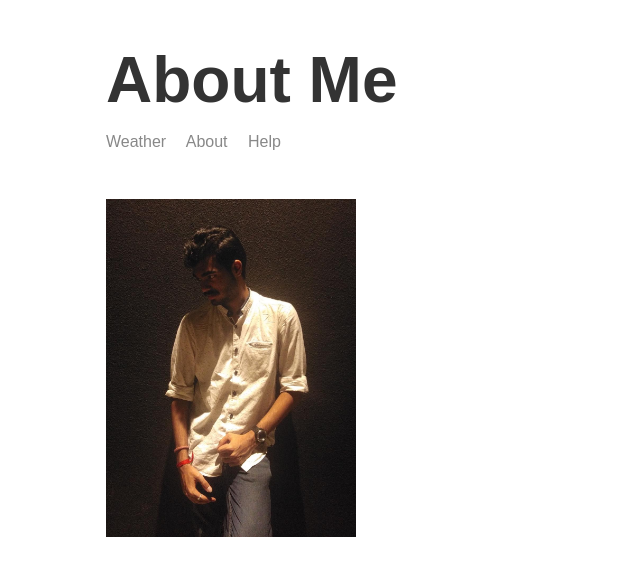
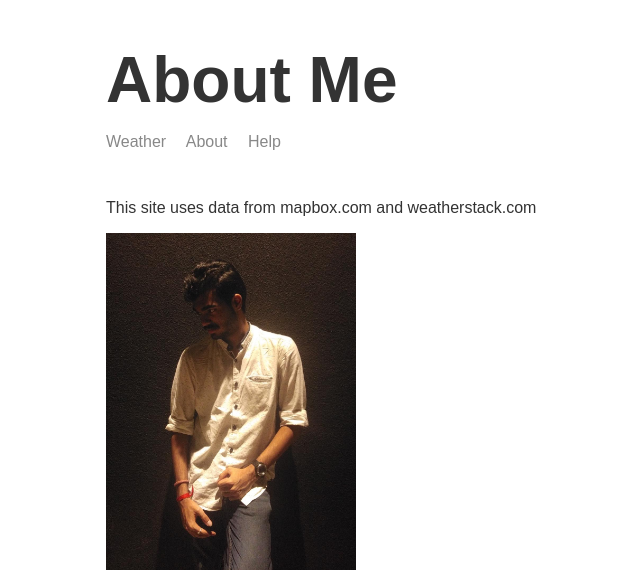
Before and after one commit to 19Shridhar/nodejs-weather-website, a Node server app: page /about in a window 1280 px wide. Shown: the top 570 px of the page, without its empty margins (284-924 px from the left). Run offline with Node 20, Linux system fonts and the light colour scheme; some libraries are stand-ins or nearby versions.

Commit message:
Added about text

```diff
--- a/templates/views/about.hbs
+++ b/templates/views/about.hbs
@@ -9,6 +9,7 @@
 <body>
     <div class="main-content">
     {{>header}}
+    <p>This site uses data from mapbox.com and weatherstack.com</p>
     <img class="portrait" src="/img/img.jpeg">
     </div>
 
```
